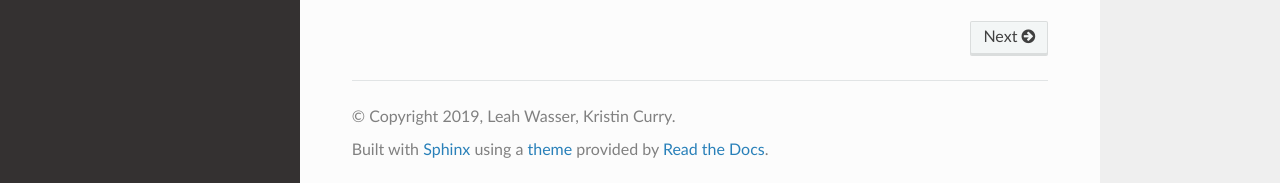
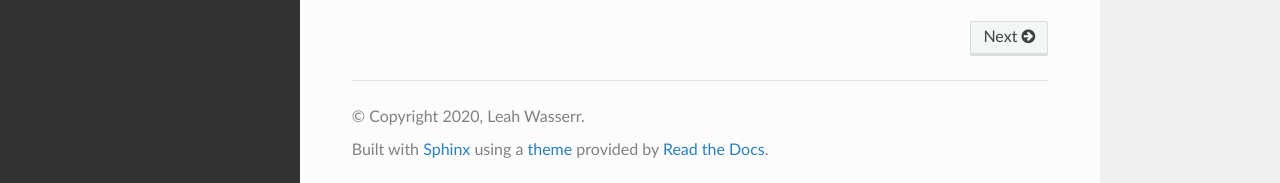
Before and after one commit to earthlab/matplotcheck, a Sphinx documentation site: the page built from docs/index.rst, in a window 1280 px wide and 1190 px high. Shown: the part 1004-1187 px from the top of the window. Built offline with Sphinx 7.4.7 and the Read the Docs theme 2.0.0, drawn with Linux system fonts in a browser that asks for light colours; pages that are not in the unit, such as notebooks, are missing from menus.

Commit message:
fix copyright on docs (#244)

```diff
--- a/docs/conf.py
+++ b/docs/conf.py
@@ -21,8 +21,8 @@ sys.path.insert(0, os.path.abspath("../"))
 # -- Project information -----------------------------------------------------
 
 project = "matplotcheck"
-copyright = "2019, Leah Wasser, Kristin Curry"
-author = "Leah Wasser, Kristin Curry"
+copyright = "2020, Leah Wasserr"
+author = "Leah Wasser"
 
 # The short X.Y version
 version = "0.1.2"
```
